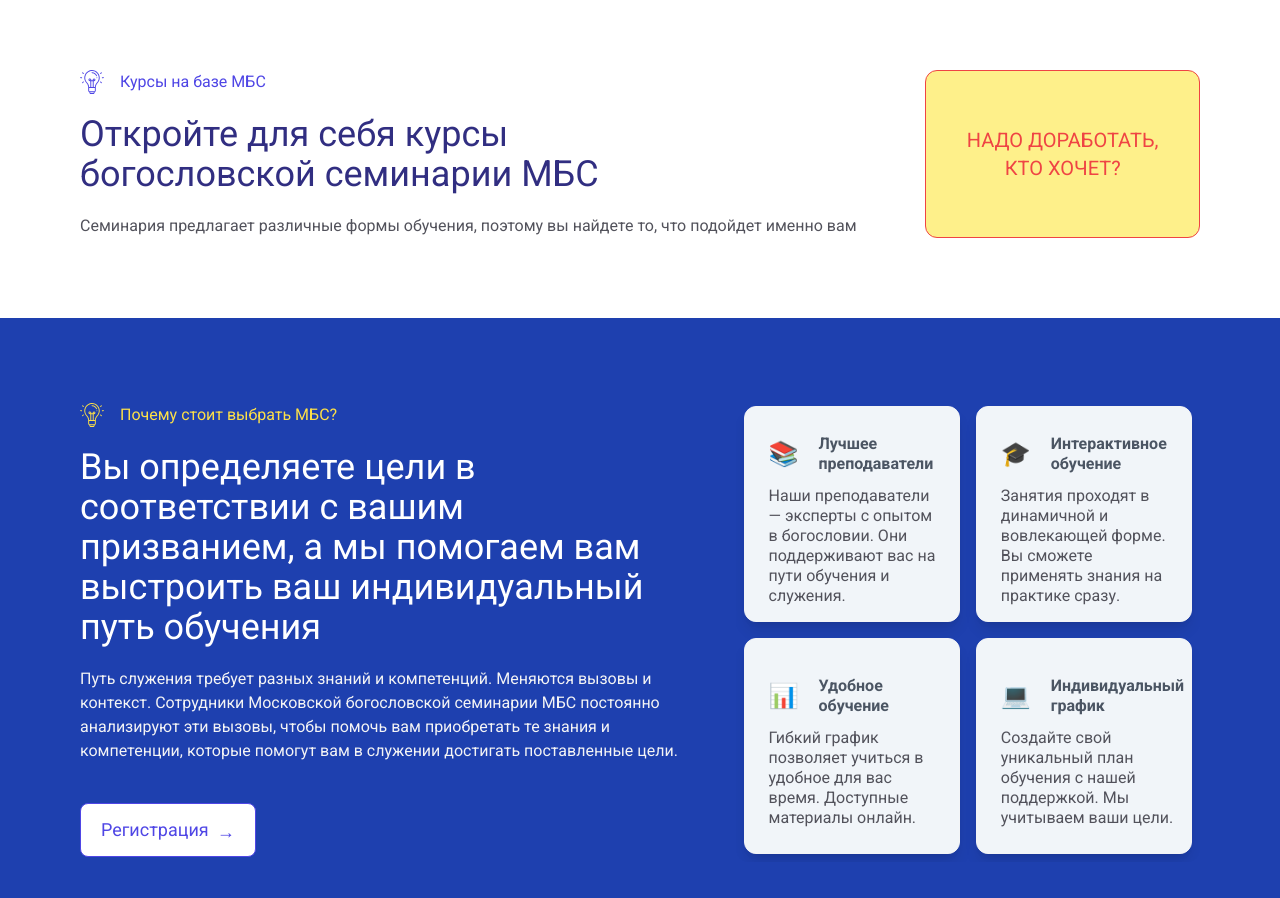
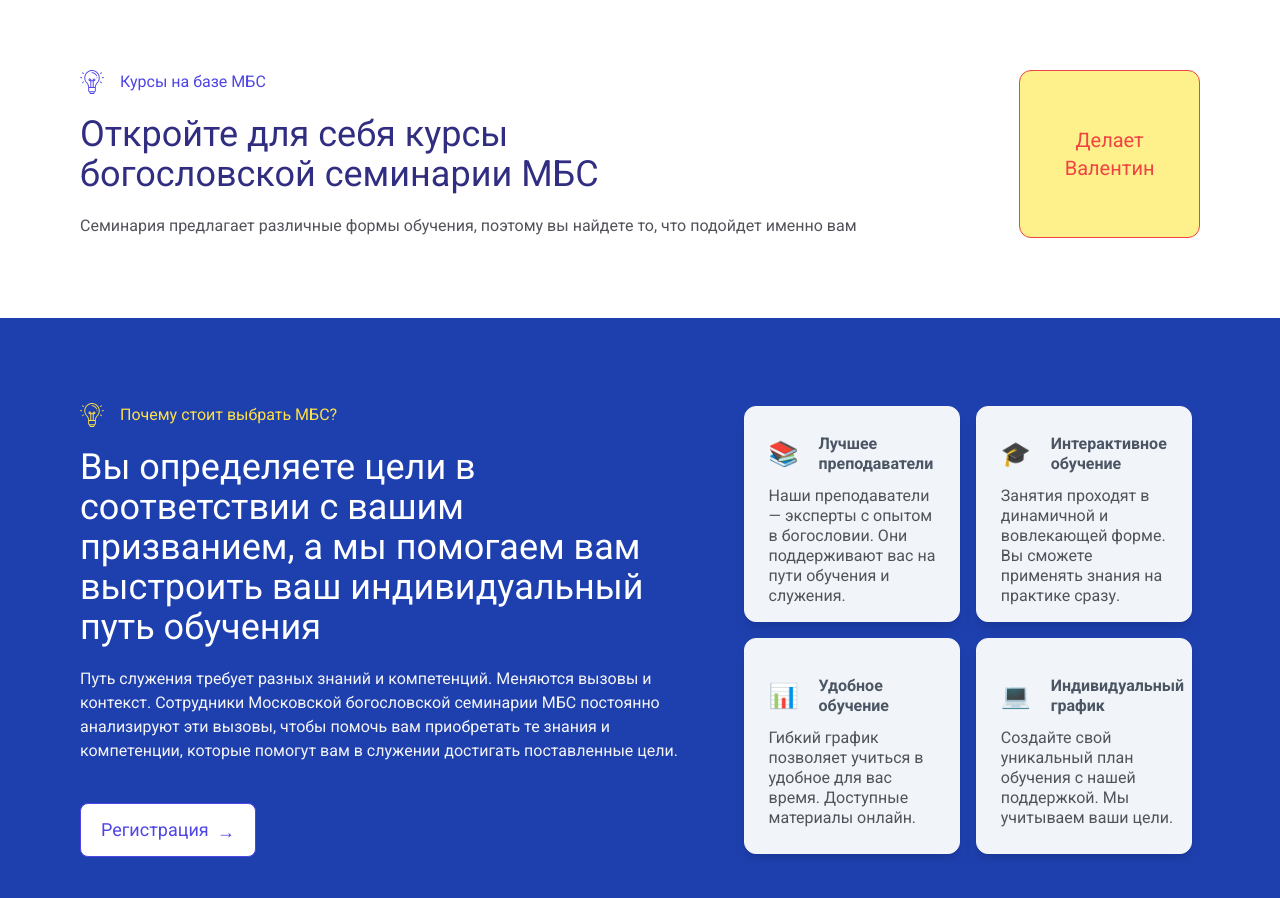
Before and after one commit to ValentinK2410/seminary, a React (Create React App) app: page / in a window 1280 px wide. Shown: the part 2380-3278 px from the top of the page. Built offline with nearby package versions, Linux system fonts and the light colour scheme.

Commit message:
Valentin is working

```diff
--- a/src/features/courses/Courses.jsx
+++ b/src/features/courses/Courses.jsx
@@ -14,7 +14,7 @@ export const Courses = () => {
       </div>
 
       <div className='border p-6 rounded-xl flex justify-center items-center border-red-500 bg-yellow-200'>
-            <p className="text-xl text-center text-red-500">НАДО ДОРАБОТАТЬ, КТО ХОЧЕТ? </p>
+            <p className="text-xl text-center text-red-500">Делает Валентин </p>
       </div>
 
     </section>
```
